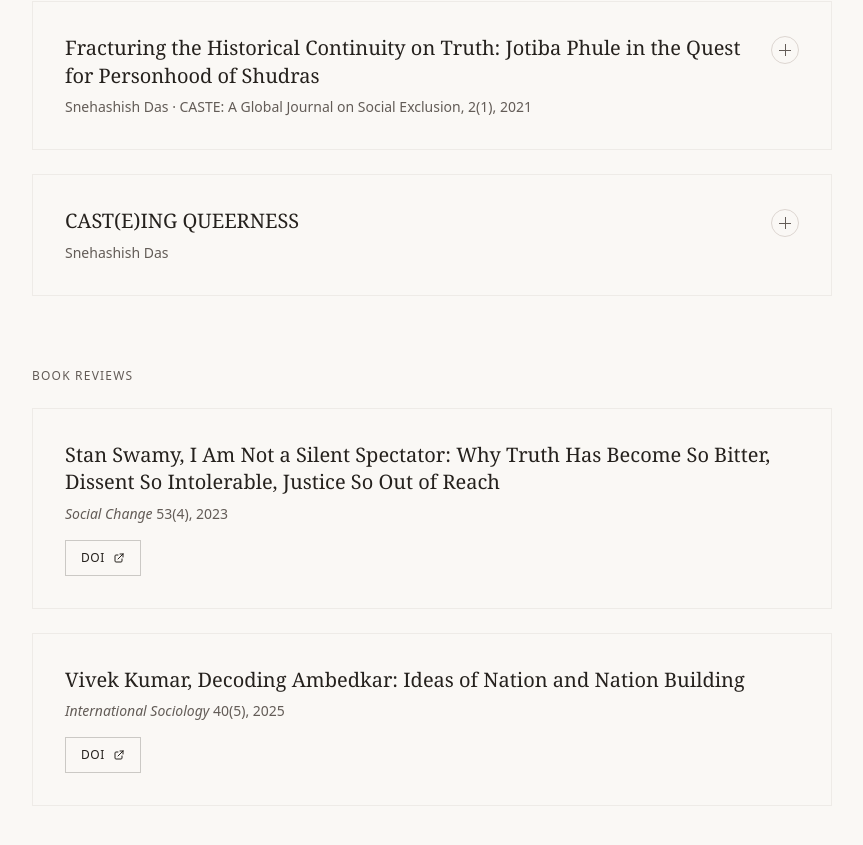
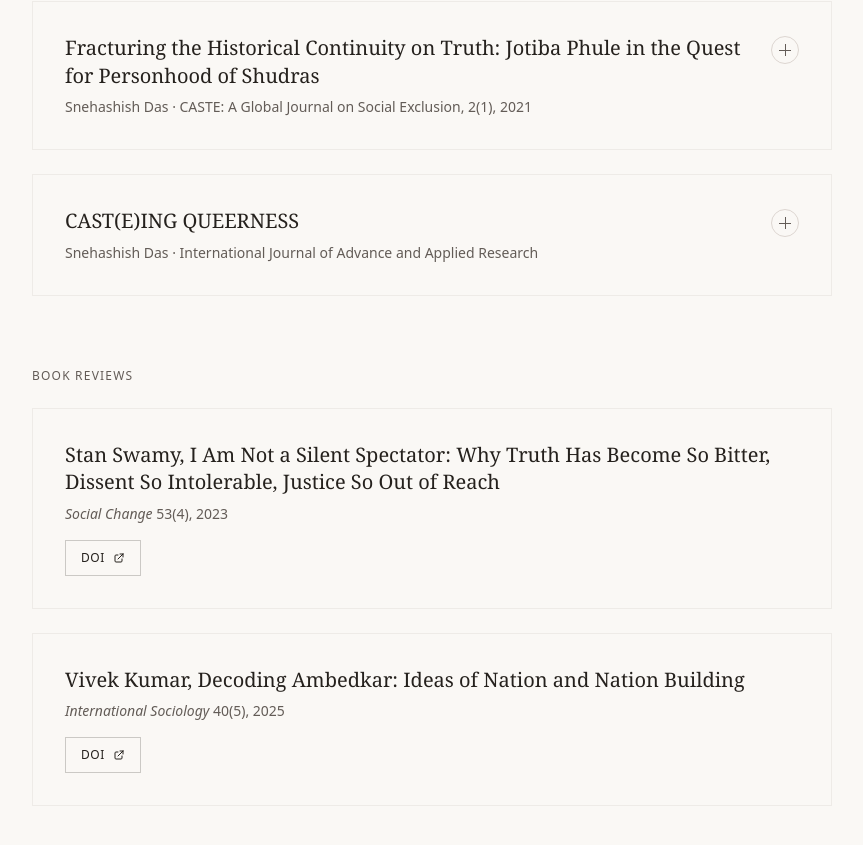
Before and after one commit to snehashishdas/snehashish.com, a Next.js app: page /publications in a window 1280 px wide. Shown: the part 660-1505 px from the top of the page, without its empty margins (208-1071 px from the left). Built offline with nearby package versions, Linux system fonts and the light colour scheme.

Commit message:
update publication

```diff
--- a/app/publications/page.tsx
+++ b/app/publications/page.tsx
@@ -30,6 +30,7 @@ export default function PublicationsPage() {
     {
       title: "CAST(E)ING QUEERNESS",
       author: "Snehashish Das",
+      journal: "International Journal of Advance and Applied Research",
       abstract: "This paper examines the relationship between caste and queerness in India, arguing that caste is not merely an intersecting identity but a constitutive force that shapes queer lives, identities, and political possibilities. Drawing on the writings of Bahujan, queer and trans scholars and activists, it explores how caste and heteropatriarchy operate through institutions such as family, marriage, and the state to regulate gender and sexuality. The paper demonstrates how caste invisibilises queer subjects, structures access to dignity, labour, and citizenship, and reinforces compulsory heterosexuality. It further interrogates caste privilege within queer movements, highlighting the persistence of ‘upper-caste’ dominance, homonormativity, and the myth of castelessness. By centering the experiences of Bahujan queer persons, the paper argues that queer politics cannot be separated from anti-caste struggle. It concludes that meaningful queer liberation requires an explicit commitment to anti-caste politics, solidarity, and social justice.",
       link: "https://ijaar.co.in/wp-content/uploads/2026/06/080132.pdf",
     },
@@ -200,7 +201,9 @@ export default function PublicationsPage() {
                           </h4>
                           <p className="text-sm text-muted-foreground">
                             {article.journal
-                              ? `${article.author} · ${article.journal}, ${article.volume}(${article.issue}), ${article.year}`
+                              ? article.volume
+                                ? `${article.author} · ${article.journal}, ${article.volume}(${article.issue}), ${article.year}`
+                                : `${article.author} · ${article.journal}`
                               : article.author}
                           </p>
                         </div>
@@ -208,7 +211,7 @@ export default function PublicationsPage() {
 
                       <AccordionContent className="pt-8 pb-0 space-y-6">
                         <div>
-                          {article.journal && (
+                          {article.journal && article.volume && (
                             <p className="text-sm md:text-base text-foreground/75 leading-relaxed mb-6">
                               <span className="text-xs uppercase tracking-widest text-muted-foreground font-medium">Citation:</span>{" "}
                               {article.author}. "{article.title}." <em>{article.journal}</em> {article.volume}, no. {article.issue} ({article.year}): {article.pages}.
```
